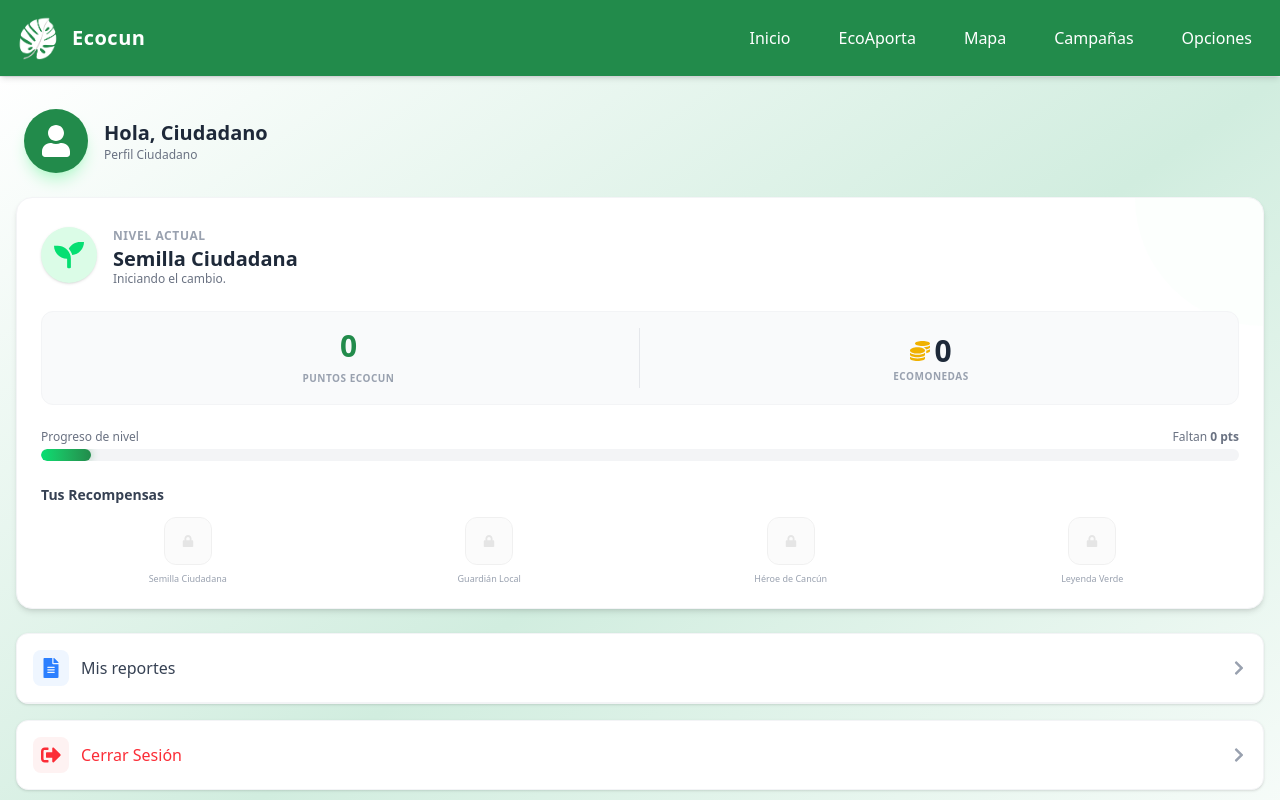
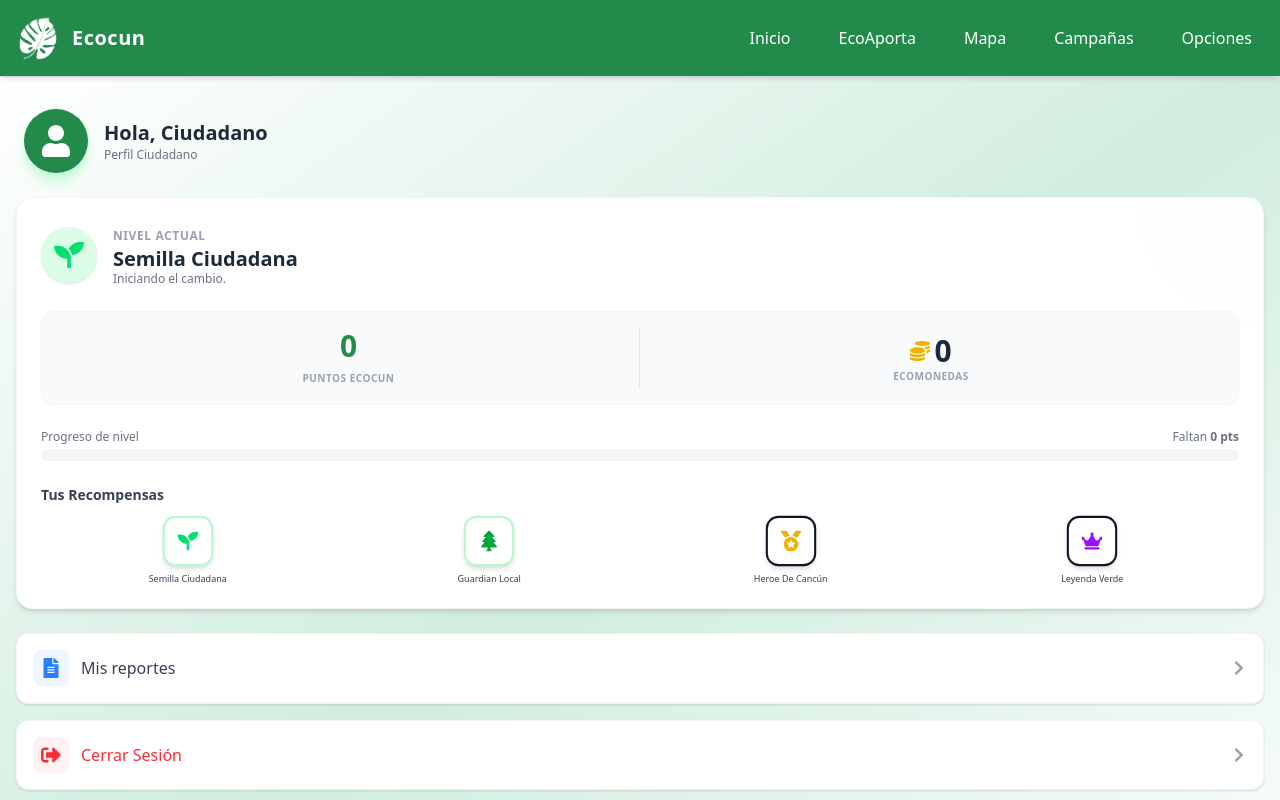
Before and after one commit to Maxxired/Eco-cun, a React (Vite) app: page /opciones in a window 1280 px wide. Shown: the top 800 px of the page. Built offline with nearby package versions, Linux system fonts and the light colour scheme; no server answers.

Commit message:
UPDT: Gamification Base working

```diff
--- a/src/app/Components/GamificationSection.tsx
+++ b/src/app/Components/GamificationSection.tsx
@@ -1,39 +1,44 @@
-import React from "react";
+import React, { useState, useEffect, useMemo } from "react";
 import { motion } from "framer-motion";
-import { FaMedal, FaSeedling, FaTree, FaCrown, FaLock, FaCoins } from "react-icons/fa"; // Importamos FaCoins
+import {
+  FaMedal,
+  FaSeedling,
+  FaTree,
+  FaCrown,
+  FaLock,
+  FaCoins,
+} from "react-icons/fa";
 
-const LEVELS = [
+const API_URL = import.meta.env.VITE_API_URL;
+
+const LEVEL_META = [
   {
-    id: 1,
     name: "Semilla Ciudadana",
     icon: <FaSeedling />,
     color: "text-green-400",
     bg: "bg-green-100",
-    desc: "Iniciando el cambio."
+    desc: "Iniciando el cambio.",
   },
   {
-    id: 2,
-    name: "Guardián Local",
+    name: "Guardian Local",
     icon: <FaTree />,
     color: "text-green-600",
     bg: "bg-green-200",
-    desc: "Protector activo de la zona."
+    desc: "Protector activo de la zona.",
   },
   {
-    id: 3,
-    name: "Héroe de Cancún",
+    name: "Heroe De Cancún",
     icon: <FaMedal />,
     color: "text-yellow-500",
     bg: "bg-yellow-100",
-    desc: "Líder comunitario reconocido."
+    desc: "Líder comunitario reconocido.",
   },
   {
-    id: 4,
     name: "Leyenda Verde",
     icon: <FaCrown />,
     color: "text-purple-600",
     bg: "bg-purple-100",
-    desc: "El máximo nivel de impacto."
+    desc: "El máximo nivel de impacto.",
   },
 ];
 
@@ -41,35 +46,111 @@ interface GamificationProps {
   level: string;
   points: number;
   coins: number;
-  pointsToNextLevel: number;
 }
 
-export const GamificationSection: React.FC<GamificationProps> = ({ level, points, coins, pointsToNextLevel }) => {
+export const GamificationSection: React.FC<GamificationProps> = ({
+  level,
+  points,
+  coins,
+}) => {
+  type BackendLevel = {
+    name: string;
+    minPoints: number;
+    maxPoints: number;
+    multiplier: number;
+  };
 
-  const currentLevelIndex = LEVELS.findIndex(lvl => lvl.name === level);
-  const currentLevel = LEVELS[currentLevelIndex] || LEVELS[0];
-  const nextLevel = LEVELS[currentLevelIndex + 1] || null;
+  const [levels, setLevels] = useState<BackendLevel[]>([]);
 
+  useEffect(() => {
+    const fetchLevelsData = async () => {
+      try {
+        const response = await fetch(`${API_URL}/api/gamification/levels`, {
+          headers: { Authorization: `Bearer ${localStorage.getItem("token")}` },
+        });
+
+        if (!response.ok) throw new Error("Error al obtener niveles");
+
+        const data: BackendLevel[] = await response.json();
+        setLevels(data);
+      } catch (err) {
+        console.error(err);
+      }
+    };
+
+    fetchLevelsData();
+  }, []);
+
+  const LEVELS = useMemo(() => {
+    return LEVEL_META.map((meta) => {
+      const backend = levels.find((l) => l.name === meta.name);
+
+      return {
+        ...meta,
+        minPoints: backend?.minPoints ?? 0,
+        maxPoints: backend?.maxPoints ?? 0,
+        multiplier: backend?.multiplier ?? 1,
+      };
+    });
+  }, [levels]);
+
+  const currentLevelDetails = LEVELS.find(
+    (lvl) => points >= lvl.minPoints && points <= lvl.maxPoints
+  );
+  const currentLevel = currentLevelDetails ?? LEVELS[0];
+  const currentLevelIndex = LEVELS.findIndex(
+    (lvl) => lvl.name === currentLevel.name
+  );
+  const nextLevel = LEVELS[currentLevelIndex + 1] ?? null;
+
+  const getLevelProgress = (points: number, min: number, max: number) => {
+    if (points <= min) return 0;
+    if (points >= max) return 100;
+
+    return Math.round(((points - min) / (max - min)) * 100);
+  };
+
+  const pointsToNextLevel = useMemo(() => {
+    if (!currentLevel) return 0;
+
+    const remaining = currentLevel.maxPoints - points;
+    return remaining > 0 ? remaining : 0;
+  }, [currentLevel, points]);
+
+  const progress = currentLevelDetails
+    ? getLevelProgress(
+        points,
+        currentLevelDetails.minPoints,
+        currentLevelDetails.maxPoints
+      )
+    : 0;
 
   return (
     <div className="bg-white rounded-2xl shadow-md p-6 mb-6 border border-gray-100 relative overflow-hidden">
-      <div className={`absolute top-0 right-0 w-32 h-32 rounded-bl-full opacity-10 ${currentLevel.bg}`}></div>
+      <div
+        className={`absolute top-0 right-0 w-32 h-32 rounded-bl-full opacity-10 ${currentLevel.bg}`}
+      ></div>
 
       {/* --- ENCABEZADO: NIVEL ACTUAL --- */}
       <div className="flex items-center gap-4 mb-6 relative z-10">
-        <div className={`w-14 h-14 rounded-full flex items-center justify-center text-3xl ${currentLevel.bg} ${currentLevel.color} shadow-sm`}>
+        <div
+          className={`w-14 h-14 rounded-full flex items-center justify-center text-3xl ${currentLevel.bg} ${currentLevel.color} shadow-sm`}
+        >
           {currentLevel.icon}
         </div>
         <div>
-             <span className="text-xs font-bold text-gray-400 uppercase tracking-wider">Nivel Actual</span>
-             <h2 className="text-xl font-extrabold text-gray-800 leading-tight">{currentLevel.name}</h2>
+          <span className="text-xs font-bold text-gray-400 uppercase tracking-wider">
+            Nivel Actual
+          </span>
+          <h2 className="text-xl font-extrabold text-gray-800 leading-tight">
+            {currentLevel.name}
+          </h2>
           <p className="text-xs text-gray-500">{currentLevel.desc}</p>
         </div>
       </div>
 
       {/* PANEL DE ESTADÍSTICAS (PUNTOS Y MONEDAS)  */}
       <div className="flex justify-between items-center bg-gray-50 rounded-xl p-4 mb-6 border border-gray-100 relative z-10">
-
         {/* Puntos */}
         <div className="text-center w-1/2 border-r border-gray-200">
           <span className="block text-3xl font-black text-[#228B4B]">
@@ -84,9 +165,7 @@ export const GamificationSection: React.FC<GamificationProps> = ({ level, points
         <div className="text-center w-1/2 flex flex-col items-center justify-center">
           <div className="flex items-center gap-1 text-yellow-500">
             <FaCoins className="text-xl" />
-               <span className="text-3xl font-black text-gray-800">
-                 {coins}
-               </span>
+            <span className="text-3xl font-black text-gray-800">{coins}</span>
           </div>
           <span className="text-[10px] font-bold text-gray-400 uppercase tracking-wider">
             Ecomonedas
@@ -99,7 +178,9 @@ export const GamificationSection: React.FC<GamificationProps> = ({ level, points
         <div className="flex justify-between text-xs text-gray-500 mb-1">
           <span>Progreso de nivel</span>
           {nextLevel ? (
-                <span>Faltan <strong>{pointsToNextLevel} pts</strong></span>
+            <span>
+              Faltan <strong>{pointsToNextLevel} pts</strong>
+            </span>
           ) : (
             <span className="text-green-600 font-bold">¡Máximo nivel!</span>
           )}
@@ -108,7 +189,7 @@ export const GamificationSection: React.FC<GamificationProps> = ({ level, points
         <div className="relative w-full h-3 bg-gray-100 rounded-full overflow-hidden">
           <motion.div
             initial={{ width: 0 }}
-            animate={{ width: 50 }} //! Ajusta este valor según el progreso real //!FIX INCOMING
+            animate={{ width: `${progress}%` }}
             transition={{ duration: 1.5, ease: "easeOut" }}
             className="absolute top-0 left-0 h-full bg-gradient-to-r from-green-400 to-[#228B4B] rounded-full shadow-[0_0_10px_rgba(34,139,75,0.4)]"
           />
@@ -117,18 +198,26 @@ export const GamificationSection: React.FC<GamificationProps> = ({ level, points
 
       {/* --- TROFEOS --- */}
       <div className="relative z-10">
-        <h3 className="text-sm font-bold text-gray-700 mb-3">Tus Recompensas</h3>
+        <h3 className="text-sm font-bold text-gray-700 mb-3">
+          Tus Recompensas
+        </h3>
         <div className="flex justify-between gap-2">
           {LEVELS.map((level) => {
             const isUnlocked = points >= level.minPoints;
 
             return (
-              <div key={level.id} className="flex flex-col items-center gap-2 w-1/4 group">
+              <div
+                key={level.name}
+                className="flex flex-col items-center gap-2 w-1/4 group"
+              >
                 <div
                   className={`w-10 h-10 md:w-12 md:h-12 rounded-xl flex items-center justify-center text-lg md:text-xl transition-all duration-300
-                    ${isUnlocked
-                      ? `bg-white border-2 border-${level.color.split('-')[1]}-200 shadow-md scale-105`
-                      : 'bg-gray-50 border border-gray-200 grayscale opacity-60'
+                    ${
+                      isUnlocked
+                        ? `bg-white border-2 border-${
+                            level.color.split("-")[1]
+                          }-200 shadow-md scale-105`
+                        : "bg-gray-50 border border-gray-200 grayscale opacity-60"
                     }`}
                 >
                   <span className={isUnlocked ? level.color : "text-gray-300"}>
@@ -136,7 +225,11 @@ export const GamificationSection: React.FC<GamificationProps> = ({ level, points
                   </span>
                 </div>
 
-                <span className={`text-[9px] text-center leading-tight font-medium ${isUnlocked ? 'text-gray-700' : 'text-gray-400'}`}>
+                <span
+                  className={`text-[9px] text-center leading-tight font-medium ${
+                    isUnlocked ? "text-gray-700" : "text-gray-400"
+                  }`}
+                >
                   {level.name}
                 </span>
               </div>
@@ -144,7 +237,6 @@ export const GamificationSection: React.FC<GamificationProps> = ({ level, points
           })}
         </div>
       </div>
-
     </div>
   );
 };
```
Lines whose indentation alone changed are shown as unchanged.
